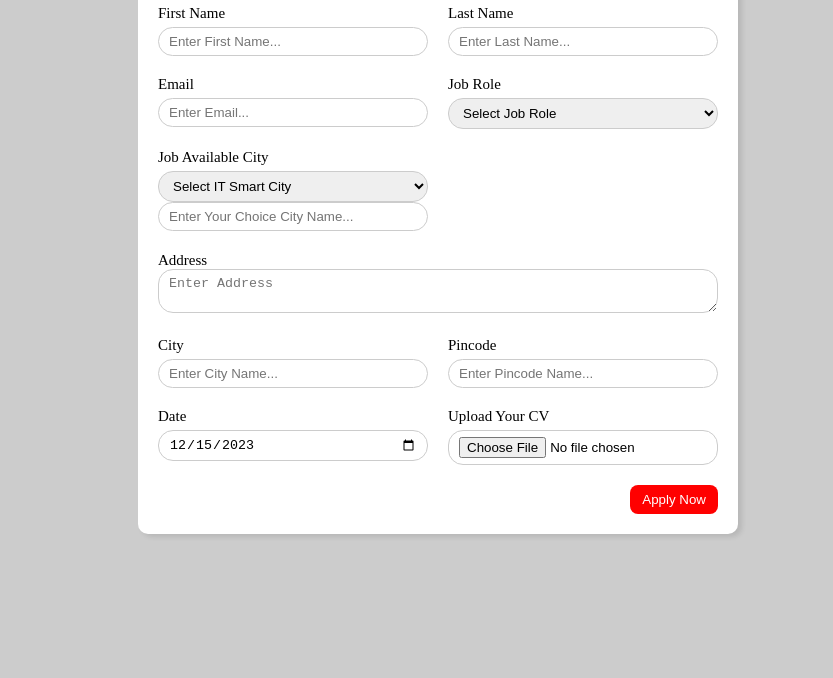
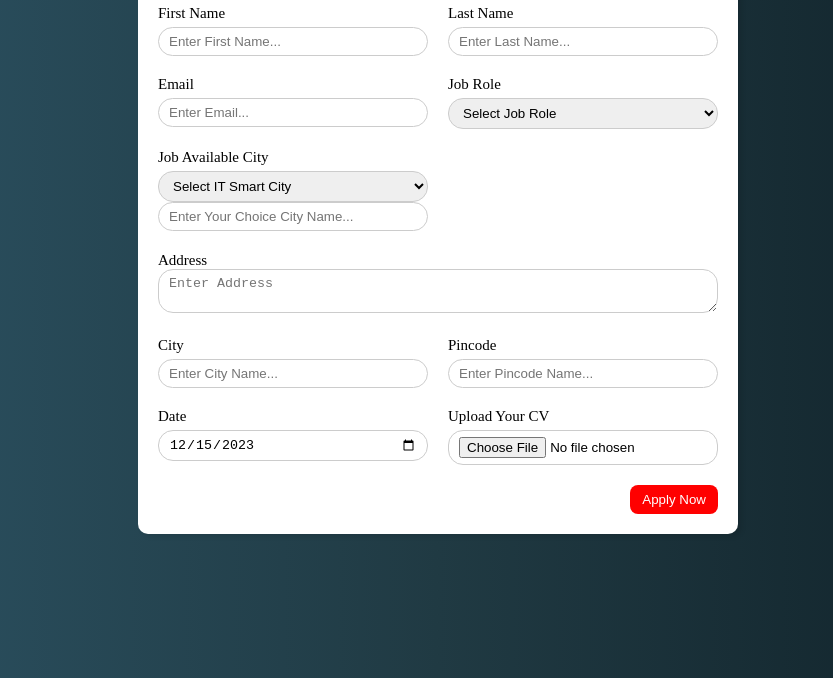
Before and after one commit to babulal9927/job-application-form-project2, a plain HTML site: page index.html in a window 1280 px wide. Shown: the part 122-800 px from the top of the page, without its empty margins (202-1035 px from the left). Drawn offline with Linux system fonts and the light colour scheme.

Commit message:
commit change

```diff
--- a/style.css
+++ b/style.css
@@ -4,7 +4,7 @@
     box-sizing: border-box;
 }
 body {
-    background-color: #ccc;
+    background: linear-gradient(to right, #2c5364, #203a43, #0f2027);
 }
 .container {
     max-width: 900px;
```
